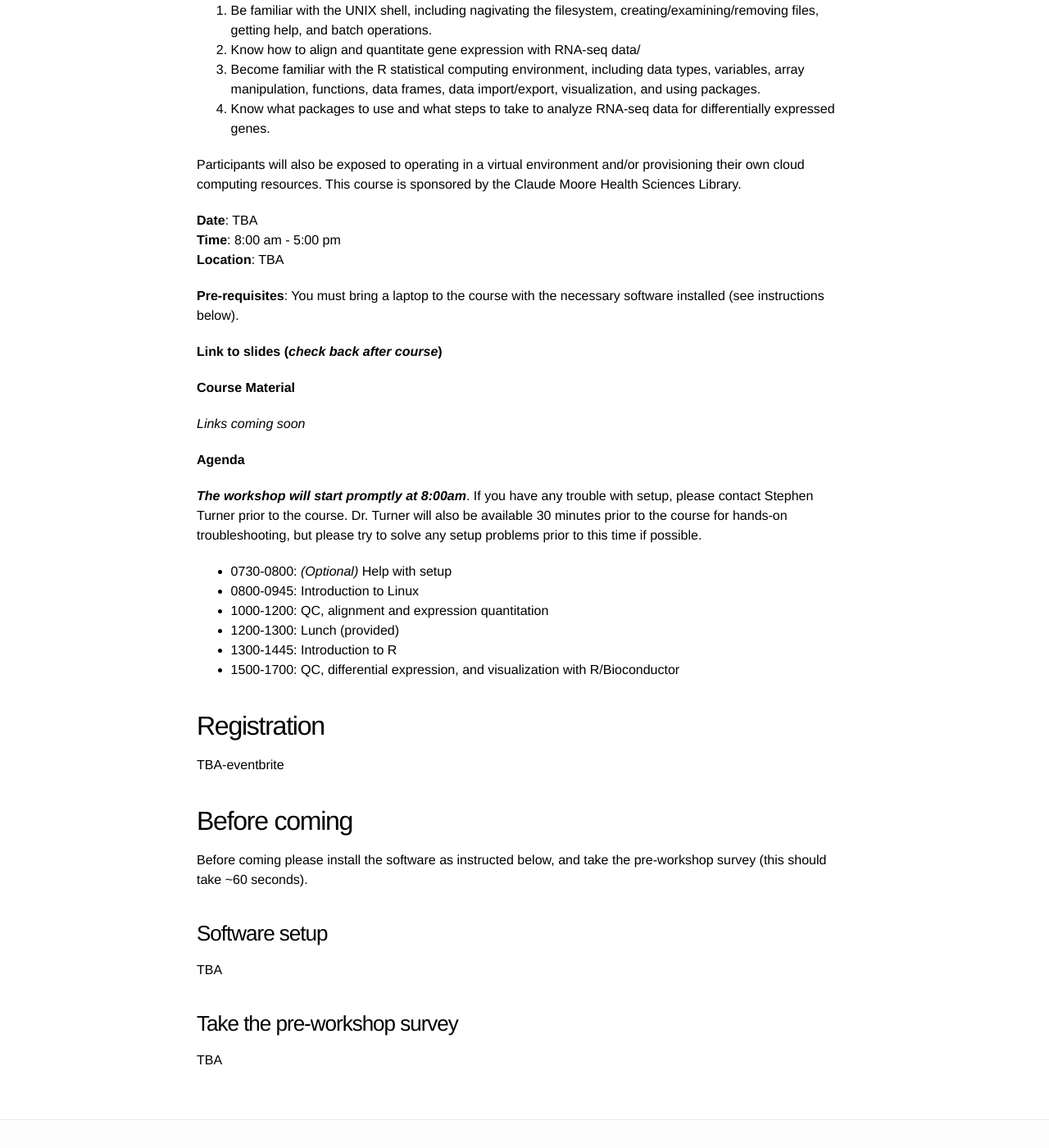
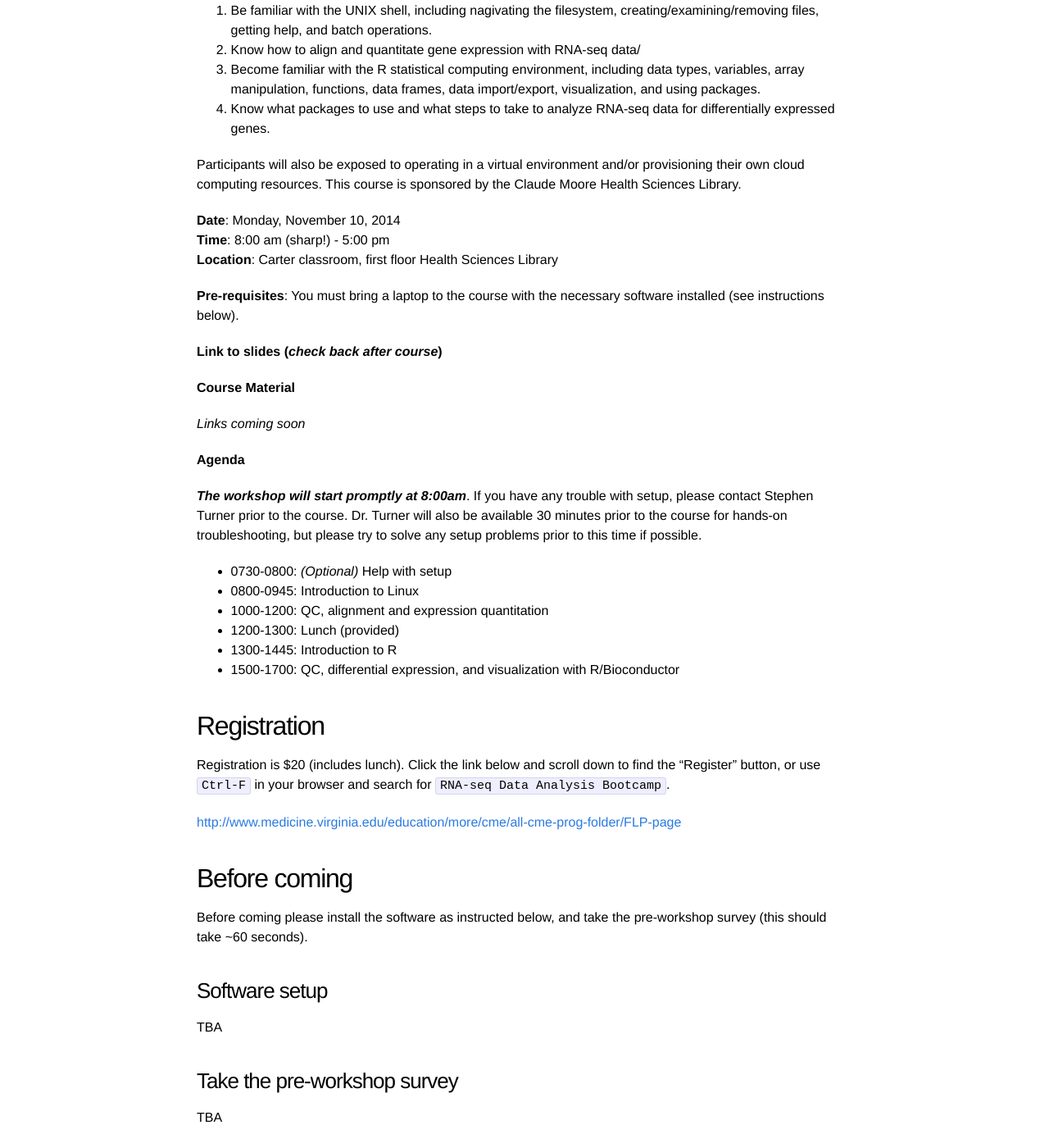
Before and after one commit to bioconnector/workshops2015, a Jekyll site: the page built from lessons/rnaseq-1day/index.md, in a window 1280 px wide and 1400 px high, scrolled down 381 px. Shown: the whole window at 82% size. Built offline with Jekyll 4.4.1, drawn with Linux system fonts in a browser that asks for light colours; Markdown is read by kramdown in place of the engine named in the settings.

Commit message:
updated rnaseq page with course date/time and registration link

```diff
--- a/lessons/rnaseq-1day/index.md
+++ b/lessons/rnaseq-1day/index.md
@@ -13,9 +13,9 @@ This workshop is directed toward life scientists with little to no experience wi
 
 Participants will also be exposed to operating in a virtual environment and/or provisioning their own cloud computing resources. This course is sponsored by the Claude Moore Health Sciences Library.
 
-**Date**: TBA
-**Time**: 8:00 am - 5:00 pm
-**Location**: TBA
+**Date**: Monday, November 10, 2014
+**Time**: 8:00 am (sharp!) - 5:00 pm
+**Location**: Carter classroom, first floor Health Sciences Library
 
 **Pre-requisites**: You must bring a laptop to the course with the necessary software installed (see instructions below).
 
@@ -39,7 +39,9 @@ Participants will also be exposed to operating in a virtual environment and/or p
 
 ## Registration
 
-TBA-eventbrite
+Registration is $20 (includes lunch). Click the link below and scroll down to find the "Register" button, or use `Ctrl-F` in your browser and search for `RNA-seq Data Analysis Bootcamp`.
+
+<http://www.medicine.virginia.edu/education/more/cme/all-cme-prog-folder/FLP-page>
 
 <!--
     This block includes the Eventbrite registration widget if 'eventbrite' has been set in the header.
```
